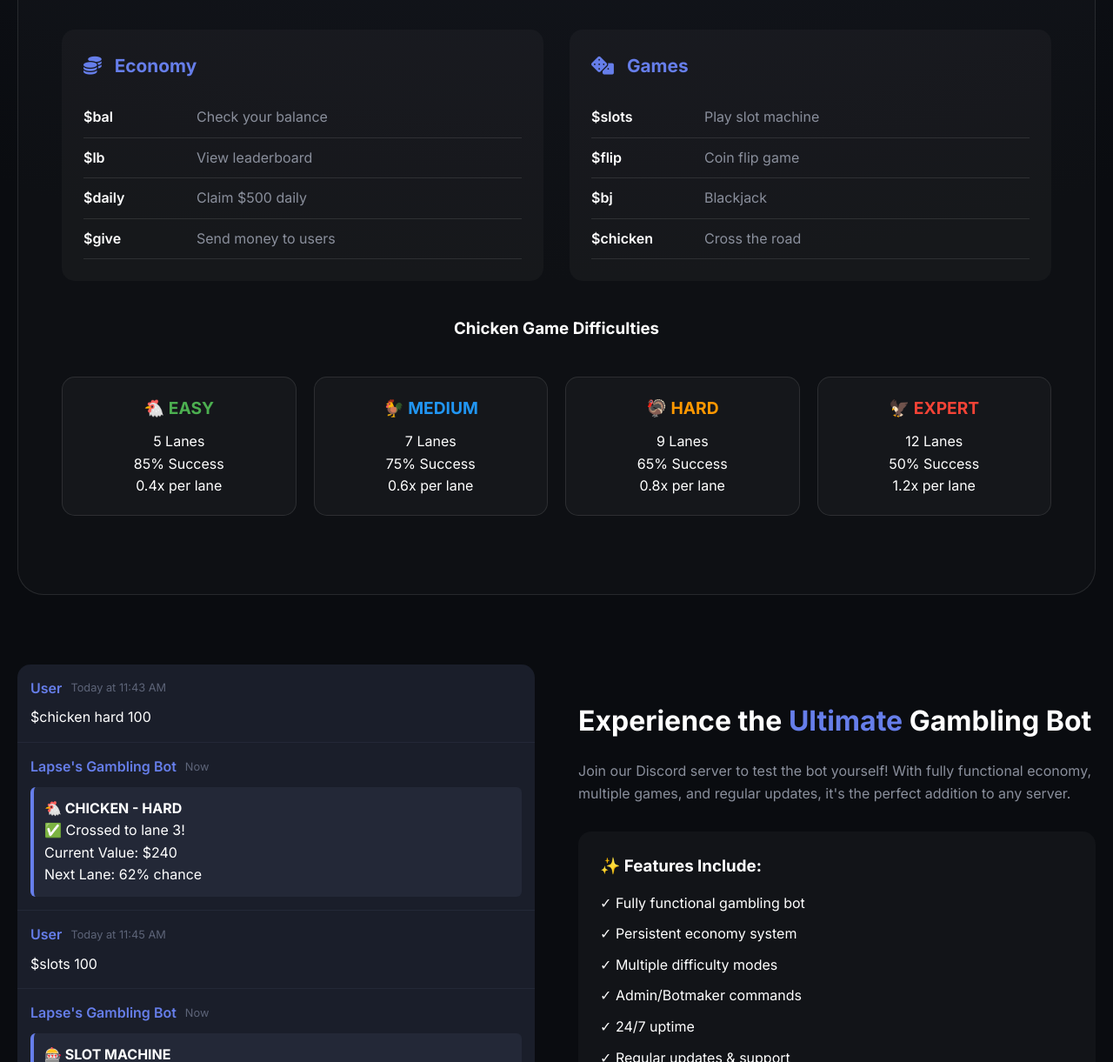
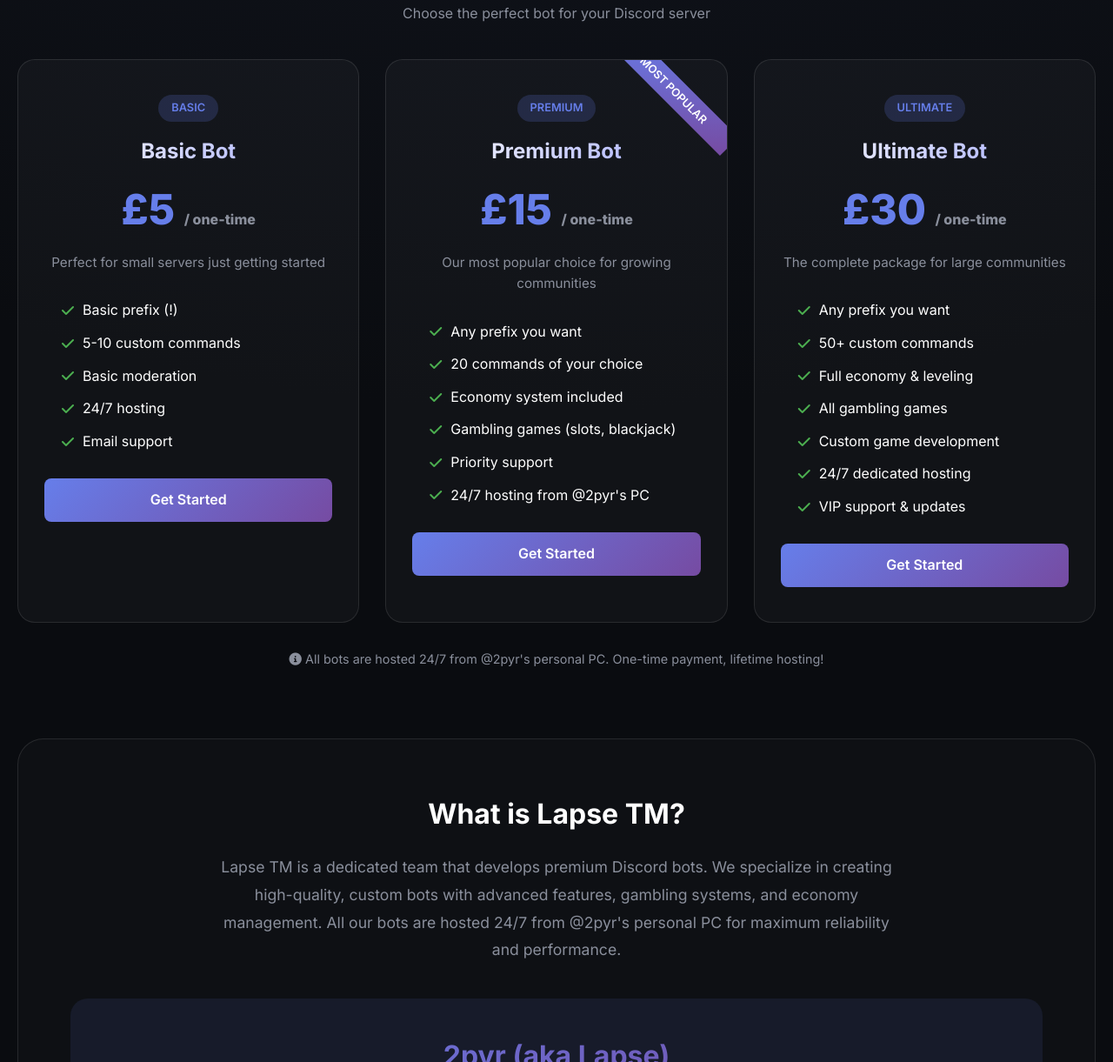
Before and after one commit to catfishers685-stack/lapsebots.github.io, a plain HTML site: page index.html in a window 1280 px wide. Shown: the part 1579-2800 px from the top of the page at 87% size. Drawn offline with Linux system fonts and the light colour scheme.

Commit message:
Update index.html

```diff
--- a/index.html
+++ b/index.html
@@ -431,6 +431,178 @@
             margin-top: 10px;
         }
 
+        /* Pricing Section */
+        .pricing-section {
+            margin: 80px 0;
+        }
+
+        .pricing-grid {
+            display: grid;
+            grid-template-columns: repeat(3, 1fr);
+            gap: 30px;
+            margin-top: 40px;
+        }
+
+        .pricing-card {
+            background: rgba(255,255,255,0.03);
+            border-radius: 20px;
+            padding: 40px 30px;
+            text-align: center;
+            border: 1px solid rgba(255,255,255,0.1);
+            transition: all 0.3s;
+            position: relative;
+            overflow: hidden;
+        }
+
+        .pricing-card:hover {
+            transform: translateY(-10px);
+            border-color: #667eea;
+            box-shadow: 0 20px 40px rgba(102, 126, 234, 0.2);
+        }
+
+        .pricing-card.popular::before {
+            content: 'MOST POPULAR';
+            position: absolute;
+            top: 20px;
+            right: -30px;
+            background: linear-gradient(135deg, #667eea, #764ba2);
+            color: white;
+            padding: 5px 40px;
+            font-size: 0.8rem;
+            font-weight: 600;
+            transform: rotate(45deg);
+        }
+
+        .pricing-name {
+            font-size: 1.5rem;
+            font-weight: 700;
+            margin-bottom: 10px;
+            background: linear-gradient(135deg, #fff, #a0a8ff);
+            -webkit-background-clip: text;
+            -webkit-text-fill-color: transparent;
+        }
+
+        .pricing-price {
+            font-size: 3rem;
+            font-weight: 800;
+            margin-bottom: 10px;
+            color: #667eea;
+        }
+
+        .pricing-price small {
+            font-size: 1rem;
+            color: #8a8f9c;
+        }
+
+        .pricing-description {
+            color: #8a8f9c;
+            margin-bottom: 30px;
+            font-size: 0.95rem;
+        }
+
+        .pricing-features {
+            list-style: none;
+            margin-bottom: 30px;
+            text-align: left;
+            padding: 0 20px;
+        }
+
+        .pricing-features li {
+            margin-bottom: 12px;
+            display: flex;
+            align-items: center;
+            gap: 10px;
+        }
+
+        .pricing-features i {
+            color: #4caf50;
+            font-size: 1rem;
+        }
+
+        .pricing-button {
+            display: inline-block;
+            padding: 12px 40px;
+            border-radius: 8px;
+            text-decoration: none;
+            font-weight: 600;
+            transition: all 0.3s;
+            background: linear-gradient(135deg, #667eea, #764ba2);
+            color: white;
+            border: none;
+            cursor: pointer;
+            width: 100%;
+        }
+
+        .pricing-button:hover {
+            transform: translateY(-2px);
+            box-shadow: 0 10px 20px rgba(102, 126, 234, 0.3);
+        }
+
+        .pricing-badge {
+            display: inline-block;
+            background: rgba(102, 126, 234, 0.2);
+            color: #667eea;
+            padding: 5px 15px;
+            border-radius: 20px;
+            font-size: 0.8rem;
+            font-weight: 600;
+            margin-bottom: 15px;
+        }
+
+        /* About Section */
+        .about-section {
+            background: rgba(255,255,255,0.02);
+            border-radius: 30px;
+            padding: 60px;
+            margin: 80px 0;
+            border: 1px solid rgba(255,255,255,0.1);
+            text-align: center;
+        }
+
+        .about-title {
+            font-size: 2rem;
+            font-weight: 700;
+            margin-bottom: 20px;
+        }
+
+        .about-description {
+            color: #8a8f9c;
+            max-width: 800px;
+            margin: 0 auto 40px;
+            font-size: 1.1rem;
+            line-height: 1.8;
+        }
+
+        .owner-section {
+            background: rgba(102, 126, 234, 0.1);
+            border-radius: 20px;
+            padding: 40px;
+            margin-top: 40px;
+        }
+
+        .owner-name {
+            font-size: 2rem;
+            font-weight: 700;
+            margin-bottom: 10px;
+            background: linear-gradient(135deg, #667eea, #764ba2);
+            -webkit-background-clip: text;
+            -webkit-text-fill-color: transparent;
+        }
+
+        .owner-tag {
+            color: #8a8f9c;
+            font-size: 1.1rem;
+            margin-bottom: 20px;
+        }
+
+        .owner-warning {
+            background: rgba(244, 67, 54, 0.1);
+            color: #f44336;
+            padding: 15px;
+            border-radius: 10px;
+            font-weight: 600;
+        }
+
         /* Join Section */
         .join-section {
             text-align: center;
@@ -490,6 +662,15 @@
             transform: translateY(-2px);
         }
 
+        .invite-link {
+            background: rgba(255,255,255,0.05);
+            padding: 10px;
+            border-radius: 5px;
+            font-family: monospace;
+            color: #667eea;
+            margin-top: 10px;
+        }
+
         /* Footer */
         .footer {
             border-top: 1px solid rgba(255,255,255,0.1);
@@ -523,15 +704,6 @@
             color: #667eea;
         }
 
-        .invite-link {
-            background: rgba(255,255,255,0.05);
-            padding: 10px;
-            border-radius: 5px;
-            font-family: monospace;
-            color: #667eea;
-            margin-top: 10px;
-        }
-
         /* Responsive */
         @media (max-width: 1024px) {
             .hero {
@@ -548,6 +720,7 @@
             }
 
             .features-grid,
+            .pricing-grid,
             .modes-grid,
             .commands-grid,
             .bot-showcase,
@@ -604,6 +777,7 @@
             </div>
             <div class="nav-links">
                 <a href="#features" style="color: #fff; text-decoration: none;">Features</a>
+                <a href="#pricing" style="color: #fff; text-decoration: none;">Pricing</a>
                 <a href="#commands" style="color: #fff; text-decoration: none;">Commands</a>
                 <a href="#showcase" style="color: #fff; text-decoration: none;">Showcase</a>
                 <a href="https://discord.gg/GsHpSVcwTN" class="discord-btn" target="_blank">
@@ -639,9 +813,9 @@
                         <i class="fab fa-discord"></i>
                         Join Discord
                     </a>
-                    <a href="#features" style="background: rgba(255,255,255,0.1); color: white; padding: 12px 30px; border-radius: 8px; text-decoration: none; display: flex; align-items: center; gap: 10px;">
-                        <i class="fas fa-chevron-down"></i>
-                        Learn More
+                    <a href="#pricing" style="background: rgba(255,255,255,0.1); color: white; padding: 12px 30px; border-radius: 8px; text-decoration: none; display: flex; align-items: center; gap: 10px;">
+                        <i class="fas fa-tag"></i>
+                        View Pricing
                     </a>
                 </div>
             </div>
@@ -726,6 +900,86 @@
             </div>
         </section>
 
+        <!-- Pricing Section -->
+        <section id="pricing" class="pricing-section">
+            <h2 class="section-title">Simple, Transparent Pricing</h2>
+            <p style="text-align: center; color: #8a8f9c; margin-bottom: 40px;">Choose the perfect bot for your Discord server</p>
+
+            <div class="pricing-grid">
+                <!-- Basic Bot -->
+                <div class="pricing-card">
+                    <div class="pricing-badge">BASIC</div>
+                    <div class="pricing-name">Basic Bot</div>
+                    <div class="pricing-price">£5 <small>/ one-time</small></div>
+                    <div class="pricing-description">Perfect for small servers just getting started</div>
+                    <ul class="pricing-features">
+                        <li><i class="fas fa-check"></i> Basic prefix (!)</li>
+                        <li><i class="fas fa-check"></i> 5-10 custom commands</li>
+                        <li><i class="fas fa-check"></i> Basic moderation</li>
+                        <li><i class="fas fa-check"></i> 24/7 hosting</li>
+                        <li><i class="fas fa-check"></i> Email support</li>
+                    </ul>
+                    <a href="https://discord.gg/GsHpSVcwTN" class="pricing-button">Get Started</a>
+                </div>
+
+                <!-- Premium Bot (Most Popular) -->
+                <div class="pricing-card popular">
+                    <div class="pricing-badge">PREMIUM</div>
+                    <div class="pricing-name">Premium Bot</div>
+                    <div class="pricing-price">£15 <small>/ one-time</small></div>
+                    <div class="pricing-description">Our most popular choice for growing communities</div>
+                    <ul class="pricing-features">
+                        <li><i class="fas fa-check"></i> Any prefix you want</li>
+                        <li><i class="fas fa-check"></i> 20 commands of your choice</li>
+                        <li><i class="fas fa-check"></i> Economy system included</li>
+                        <li><i class="fas fa-check"></i> Gambling games (slots, blackjack)</li>
+                        <li><i class="fas fa-check"></i> Priority support</li>
+                        <li><i class="fas fa-check"></i> 24/7 hosting from @2pyr's PC</li>
+                    </ul>
+                    <a href="https://discord.gg/GsHpSVcwTN" class="pricing-button">Get Started</a>
+                </div>
+
+                <!-- Highest Bot -->
+                <div class="pricing-card">
+                    <div class="pricing-badge">ULTIMATE</div>
+                    <div class="pricing-name">Ultimate Bot</div>
+                    <div class="pricing-price">£30 <small>/ one-time</small></div>
+                    <div class="pricing-description">The complete package for large communities</div>
+                    <ul class="pricing-features">
+                        <li><i class="fas fa-check"></i> Any prefix you want</li>
+                        <li><i class="fas fa-check"></i> 50+ custom commands</li>
+                        <li><i class="fas fa-check"></i> Full economy & leveling</li>
+                        <li><i class="fas fa-check"></i> All gambling games</li>
+                        <li><i class="fas fa-check"></i> Custom game development</li>
+                        <li><i class="fas fa-check"></i> 24/7 dedicated hosting</li>
+                        <li><i class="fas fa-check"></i> VIP support & updates</li>
+                    </ul>
+                    <a href="https://discord.gg/GsHpSVcwTN" class="pricing-button">Get Started</a>
+                </div>
+            </div>
+
+            <p style="text-align: center; color: #8a8f9c; margin-top: 30px; font-size: 0.9rem;">
+                <i class="fas fa-info-circle"></i> All bots are hosted 24/7 from @2pyr's personal PC. One-time payment, lifetime hosting!
+            </p>
+        </section>
+
+        <!-- About Section -->
+        <section class="about-section">
+            <h2 class="about-title">What is Lapse TM?</h2>
+            <p class="about-description">
+                Lapse TM is a dedicated team that develops premium Discord bots. We specialize in creating high-quality, custom bots with advanced features, gambling systems, and economy management. All our bots are hosted 24/7 from @2pyr's personal PC for maximum reliability and performance.
+            </p>
+
+            <div class="owner-section">
+                <div class="owner-name">2pyr (aka Lapse)</div>
+                <div class="owner-tag">Founder & Lead Developer</div>
+                <p style="color: #8a8f9c; margin-bottom: 20px;">⚠️ There are no other team members at the moment. If anyone claims to be part of Lapse TM, DM me directly!</p>
+                <div class="owner-warning">
+                    <i class="fas fa-exclamation-triangle"></i> Warning: If someone claims to be from Lapse TM besides @2pyr, they are impersonating. Always verify with me directly!
+                </div>
+            </div>
+        </section>
+
         <!-- Commands Showcase -->
         <section id="commands" class="commands-showcase">
             <h2 class="section-title" style="margin-bottom: 30px;">Bot Commands</h2>
@@ -767,144 +1021,4 @@
                     <div>7 Lanes</div>
                     <div>75% Success</div>
                     <div>0.6x per lane</div>
-                </div>
-
-                <div class="mode-card">
-                    <div class="mode-name mode-hard">🦃 HARD</div>
-                    <div>9 Lanes</div>
-                    <div>65% Success</div>
-                    <div>0.8x per lane</div>
-                </div>
-
-                <div class="mode-card">
-                    <div class="mode-name mode-expert">🦅 EXPERT</div>
-                    <div>12 Lanes</div>
-                    <div>50% Success</div>
-                    <div>1.2x per lane</div>
-                </div>
-            </div>
-        </section>
-
-        <!-- Bot Showcase -->
-        <section id="showcase" class="bot-showcase">
-            <div class="bot-messages">
-                <div class="message">
-                    <div class="message-header">
-                        <span class="message-author">User</span>
-                        <span class="message-time">Today at 11:43 AM</span>
-                    </div>
-                    <div class="message-content">$chicken hard 100</div>
-                </div>
-
-                <div class="message">
-                    <div class="message-header">
-                        <span class="message-author">Lapse's Gambling Bot</span>
-                        <span class="message-time">Now</span>
-                    </div>
-                    <div class="message-content">
-                        <div class="embed-preview">
-                            <strong>🐔 CHICKEN - HARD</strong><br>
-                            ✅ Crossed to lane 3!<br>
-                            Current Value: $240<br>
-                            Next Lane: 62% chance
-                        </div>
-                    </div>
-                </div>
-
-                <div class="message">
-                    <div class="message-header">
-                        <span class="message-author">User</span>
-                        <span class="message-time">Today at 11:45 AM</span>
-                    </div>
-                    <div class="message-content">$slots 100</div>
-                </div>
-
-                <div class="message">
-                    <div class="message-header">
-                        <span class="message-author">Lapse's Gambling Bot</span>
-                        <span class="message-time">Now</span>
-                    </div>
-                    <div class="message-content">
-                        <div class="embed-preview">
-                            <strong>🎰 SLOT MACHINE</strong><br>
-                            🍒 🍒 🍒<br>
-                            <span style="color: #4caf4f;">JACKPOT! +$1,000</span>
-                        </div>
-                    </div>
-                </div>
-            </div>
-
-            <div>
-                <h2 style="font-size: 2rem; margin-bottom: 20px;">Experience the <span style="color: #667eea;">Ultimate</span> Gambling Bot</h2>
-                <p style="color: #8a8f9c; margin-bottom: 30px;">Join our Discord server to test the bot yourself! With fully functional economy, multiple games, and regular updates, it's the perfect addition to any server.</p>
-
-                <div style="background: rgba(255,255,255,0.03); border-radius: 15px; padding: 25px;">
-                    <h3 style="margin-bottom: 15px;">✨ Features Include:</h3>
-                    <ul style="list-style: none;">
-                        <li style="margin-bottom: 10px;">✓ Fully functional gambling bot</li>
-                        <li style="margin-bottom: 10px;">✓ Persistent economy system</li>
-                        <li style="margin-bottom: 10px;">✓ Multiple difficulty modes</li>
-                        <li style="margin-bottom: 10px;">✓ Admin/Botmaker commands</li>
-                        <li style="margin-bottom: 10px;">✓ 24/7 uptime</li>
-                        <li style="margin-bottom: 10px;">✓ Regular updates & support</li>
-                    </ul>
-                </div>
-            </div>
-        </section>
-
-        <!-- Join Section -->
-        <section class="join-section">
-            <h2>Ready to Join?</h2>
-            <p>Click the button below to join our Discord community!</p>
-
-            <div class="join-buttons">
-                <a href="https://discord.gg/GsHpSVcwTN" class="join-button join-discord" target="_blank">
-                    <i class="fab fa-discord"></i>
-                    Join Discord Server
-                </a>
-                <button class="join-button join-copy" onclick="copyInvite()">
-                    <i class="fas fa-copy"></i>
-                    Copy Invite Link
-                </button>
-            </div>
-
-            <div class="invite-link" id="inviteLink">
-                discord.gg/GsHpSVcwTN
-            </div>
-        </section>
-
-        <!-- Footer -->
-        <footer class="footer">
-            <div class="footer-section">
-                <h4>Lapse's Bots</h4>
-                <p style="color: #8a8f9c;">Professional Discord bot development and custom solutions.</p>
-            </div>
-
-            <div class="footer-section">
-                <h4>Quick Links</h4>
-                <ul class="footer-links">
-                    <li><a href="#features">Features</a></li>
-                    <li><a href="#commands">Commands</a></li>
-                    <li><a href="#showcase">Showcase</a></li>
-                    <li><a href="https://discord.gg/GsHpSVcwTN">Discord</a></li>
-                </ul>
-            </div>
-
-            <div class="footer-section">
-                <h4>Contact</h4>
-                <ul class="footer-links">
-                    <li><i class="fab fa-discord" style="margin-right: 10px;"></i> Discord: Lapse.</li>
-                    <li><i class="fas fa-envelope" style="margin-right: 10px;"></i> Discord Server</li>
-                </ul>
-            </div>
-        </footer>
-    </div>
-
-    <script>
-        function copyInvite() {
-            navigator.clipboard.writeText('https://discord.gg/GsHpSVcwTN');
-            alert('Invite link copied to clipboard!');
-        }
-    </script>
-</body>
-</html>
+                </div
```
